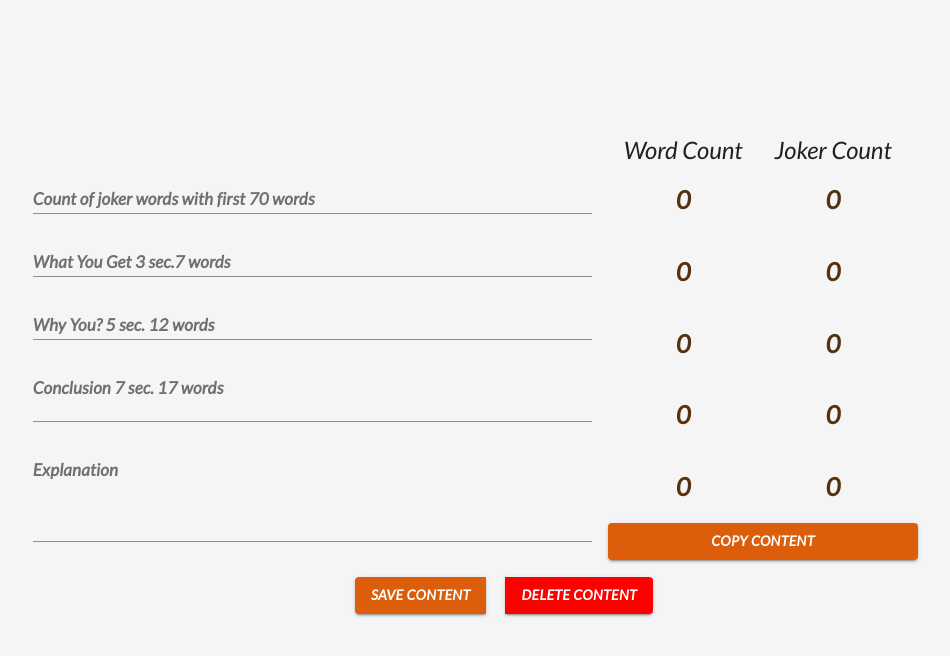
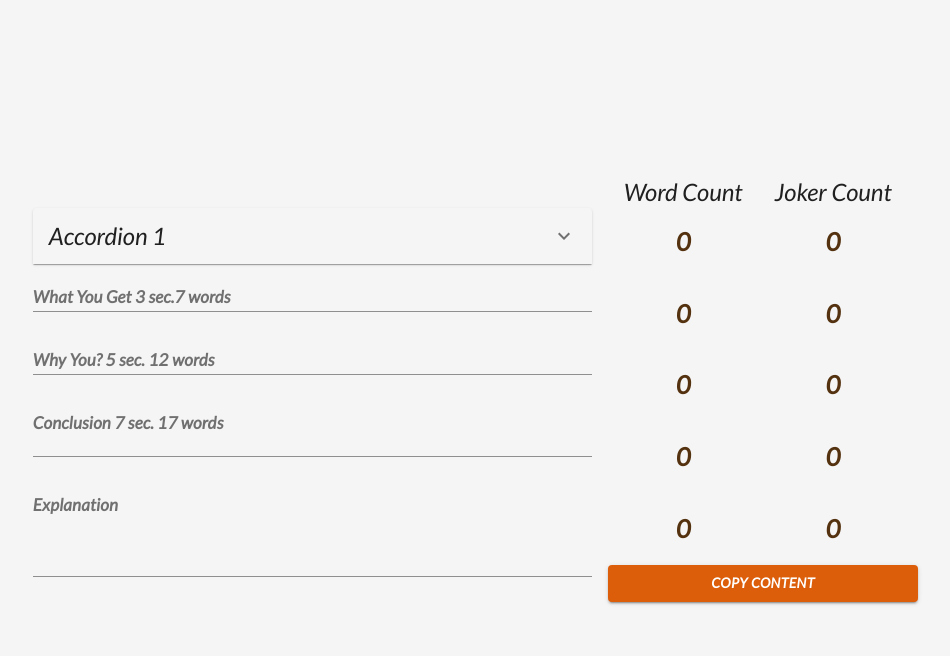
Before and after one commit to Shakib448/wordcount-avivson, a React (Create React App) app: page / in a window 1280 px wide. Shown: the top 656 px of the page, without its empty margins (136-1086 px from the left). Built offline with nearby package versions, Linux system fonts and the light colour scheme.

Commit message:
WIP on functionality

```diff
--- a/src/components/Form/Form.js
+++ b/src/components/Form/Form.js
@@ -9,9 +9,12 @@ import {
   FormControl,
   Input,
   InputLabel,
-  ButtonGroup,
 } from "@material-ui/core";
 import { makeStyles } from "@material-ui/core/styles";
+import ExpandMoreIcon from "@material-ui/icons/ExpandMore";
+import Accordion from "@material-ui/core/Accordion";
+import AccordionSummary from "@material-ui/core/AccordionSummary";
+import AccordionDetails from "@material-ui/core/AccordionDetails";
 import clsx from "clsx";
 import { useState } from "react";
 import { lengthCount, textData } from "../../Utils/Utils";
@@ -30,6 +33,7 @@ const useStyles = makeStyles((theme) => ({
   },
   formControl: {
     marginBottom: "15px",
+    width: "100%",
   },
   countArea: {
     position: "relative",
@@ -72,22 +76,30 @@ const useStyles = makeStyles((theme) => ({
       marginBottom: 25,
     },
   },
-  save: {
-    margin: "20px",
-    [theme.breakpoints.down("sm")]: {
-      marginTop: 40,
-    },
+  according: {
+    background: "transparent",
   },
-  delete: {
-    margin: "20px",
-    backgroundColor: "red",
-    "&:hover": {
-      backgroundColor: "red",
-    },
-    [theme.breakpoints.down("sm")]: {
-      marginTop: 40,
-    },
+  accordingDetails: {
+    display: "flex",
+    flexDirection: "column",
   },
+
+  // save: {
+  //   margin: "20px",
+  //   [theme.breakpoints.down("sm")]: {
+  //     marginTop: 40,
+  //   },
+  // },
+  // delete: {
+  //   margin: "20px",
+  //   backgroundColor: "red",
+  //   "&:hover": {
+  //     backgroundColor: "red",
+  //   },
+  //   [theme.breakpoints.down("sm")]: {
+  //     marginTop: 40,
+  //   },
+  // },
 }));
 
 const Form = () => {
@@ -119,17 +131,17 @@ const Form = () => {
 
   const { handleSubmit, register } = useForm();
   const onSubmit = (data) => {
-    localStorage.setItem("myJokerWords", JSON.stringify(data));
+    // localStorage.setItem("myJokerWords", JSON.stringify(data));
   };
 
-  const deleteContent = () => {
-    if (savedJokerData !== null) {
-      if (window.confirm("Do you really delete the joker words?")) {
-        localStorage.removeItem("myJokerWords");
-        window.location.reload();
-      }
-    }
-  };
+  // const deleteContent = () => {
+  //   if (savedJokerData !== null) {
+  //     if (window.confirm("Do you really delete the joker words?")) {
+  //       localStorage.removeItem("myJokerWords");
+  //       window.location.reload();
+  //     }
+  //   }
+  // };
 
   const wordCount = (text, name) => {
     if (name === "joker") {
@@ -229,7 +241,46 @@ const Form = () => {
           <Grid container direction="row" justify="center" spacing={8}>
             <Grid item md={6} sm={12} lg={6} xs={12}>
               <FormGroup>
-                <FormControl>
+                <Accordion className={classes.according}>
+                  <AccordionSummary
+                    expandIcon={<ExpandMoreIcon />}
+                    aria-controls="panel1a-content"
+                    id="panel1a-header"
+                  >
+                    <Typography variant="h5" className={classes.heading}>
+                      Accordion 1
+                    </Typography>
+                  </AccordionSummary>
+                  <AccordionDetails className={classes.accordingDetails}>
+                    <FormControl>
+                      <InputLabel>
+                        Count of joker words with first 70 words
+                      </InputLabel>
+                      <Input
+                        className={classes.formControl}
+                        // defaultValue={jokerMatch.join(" ,")}
+                        value={jokerMatch?.join(" ,")}
+                        onChange={(e) => wordCount(e.target.value, "joker")}
+                        name="joker"
+                        inputRef={register}
+                      />
+                    </FormControl>
+                    <FormControl>
+                      <InputLabel>
+                        Count of joker words with first 70 words
+                      </InputLabel>
+                      <Input
+                        className={classes.formControl}
+                        // defaultValue={jokerMatch.join(" ,")}
+                        value={jokerMatch?.join(" ,")}
+                        onChange={(e) => wordCount(e.target.value, "joker")}
+                        name="joker"
+                        inputRef={register}
+                      />
+                    </FormControl>
+                  </AccordionDetails>
+                </Accordion>
+                {/* <FormControl>
                   <InputLabel>
                     Count of joker words with first 70 words
                   </InputLabel>
@@ -241,7 +292,7 @@ const Form = () => {
                     name="joker"
                     inputRef={register}
                   />
-                </FormControl>
+                </FormControl> */}
                 <FormControl>
                   <InputLabel>What You Get 3 sec.7 words</InputLabel>
 
@@ -400,8 +451,9 @@ const Form = () => {
               </Button>
             </Grid>
           </Grid>
-          <Grid container direction="row" justify="center">
-            <ButtonGroup>
+          {/* <Grid container direction="row" justify="center"> */}
+
+          {/* <ButtonGroup>
               <Button
                 className={classes.save}
                 variant="contained"
@@ -418,8 +470,8 @@ const Form = () => {
               >
                 Delete Content
               </Button>
-            </ButtonGroup>
-          </Grid>
+            </ButtonGroup> */}
+          {/* </Grid> */}
         </form>
         <pre
           id="data"
--- a/src/components/Theme/GlobalStyles.js
+++ b/src/components/Theme/GlobalStyles.js
@@ -119,6 +119,9 @@ const styles = (theme) => ({
       fontFamily: "Lato, sans-serif ",
       fontWeight: "bold",
     },
+    ".MuiFormControl-root": {
+      width: "100%",
+    },
   },
 });
 
```
